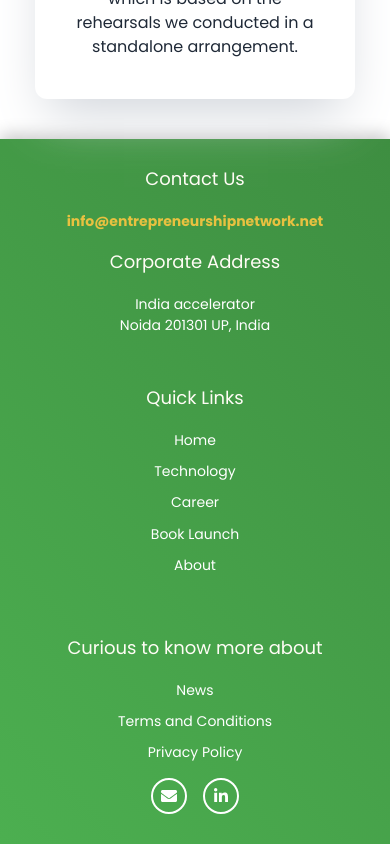
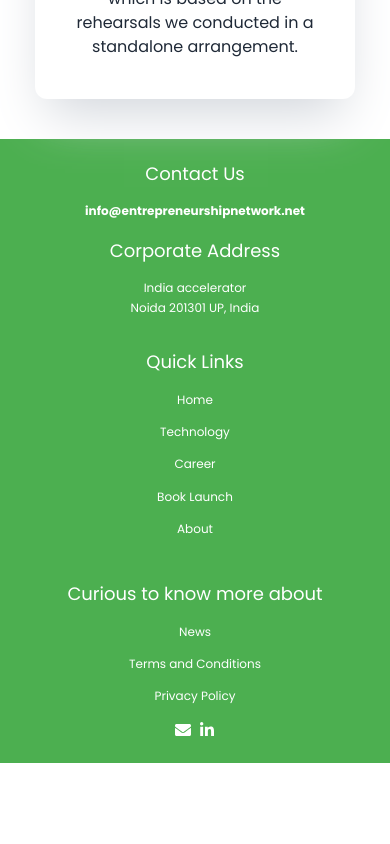
Before and after one commit to Himanshu0721/Ten_Space_Research, a React (Vite) app: page / in a window 390 px wide. Shown: the part 3089-3933 px from the top of the page. After the commit the page ends 3852 px from the top, so only its background shows below. Built offline with nearby package versions, Linux system fonts and the light colour scheme.

Commit message:
update navbar and footer

```diff
--- a/src/App.jsx
+++ b/src/App.jsx
@@ -17,11 +17,11 @@ function App() {
       <Navbar />
       <Routes>
         <Route path="/" element={<Home />} />
-        <Route path="/Contact" element={<Contact />} />
-        <Route path="/About" element={<About />} />
-        <Route path="/Conditions" element={<Conditions />} />
-        <Route path="/Policies" element={<Policies />} />
-        <Route path="/Technology" element={<Technology />} />
+        <Route path="/contact" element={<Contact />} />
+        <Route path="/about" element={<About />} />
+        <Route path="/conditions" element={<Conditions />} />
+        <Route path="/policies" element={<Policies />} />
+        <Route path="/technology" element={<Technology />} />
       </Routes>
       <Footer />
     </BrowserRouter>
--- a/src/components/footer/Footer.css
+++ b/src/components/footer/Footer.css
@@ -1,9 +1,9 @@
 .footer {
-  background: linear-gradient(45deg, #4caf50, #3e8e41);
+  background-color: #4caf50;
   color: white;
+  bottom: 0;
   padding: 50px;
   font-family: 'Times New Roman', Times, serif;
-  box-shadow: 0 -5px 15px rgba(0, 0, 0, 0.2);
 }
 
 .footer-container {
@@ -11,7 +11,7 @@
   justify-content: space-between;
   align-items: flex-start;
   flex-wrap: wrap;
-  gap: 5rem;
+  gap: 10rem;
   max-width: 1200px;
   margin: 0 auto;
 }
@@ -25,33 +25,25 @@
 
 .footer-section h3 {
   margin-bottom: 17px;
-  font-size: 24px;
-  color: #fffcf5;
-  padding-bottom: 5px;
+  font-size: 22px;
 }
-
 .footer-section p {
-  font-size: 18px;
-  line-height: 1.5;
+  font-size: 16px;
 }
 
 .footer-highlight {
-  font-size: 18px;
+  font-size: 16px;
   font-weight: bold;
-  color: #e8c140;
 }
 
 .footer-link {
   color: #ffffff;
   text-decoration: none;
-  font-size: 18px;
-  position: relative;
+  font-size: 16px;
 }
 
 .footer-link:hover {
-  text-decoration: none;
-  color: #e8c140;
-  border-bottom: 1px solid #e8c140;
+  text-decoration: underline;
 }
 
 .footer-links {
@@ -67,31 +59,26 @@
 .footer-social-icons {
   display: flex;
   justify-content: start;
-  gap: 1rem;
+  gap: 0.5rem;
   margin-top: 1rem;
 }
 
 .footer-social-icon {
   font-size: 1.5rem;
   color: white;
-  transition: color 0.3s, transform 0.3s, box-shadow 0.3s;
-  border: 2px solid white;
-  border-radius: 50%;
-  padding: 8px;
+  transition: color 0.3s, transform 0.3s;
 }
 
 .footer-social-icon:hover {
   color: #2f3134;
   transform: scale(1.1);
-  box-shadow: 0 0 10px #e8c140;
-  background: white;
 }
 
 @media (max-width: 768px) {
   .footer-container {
       flex-direction: column;
       align-items: center;
-      gap: 2rem;
+      gap: 1.5rem;
   }
 
   .footer-section {
@@ -103,7 +90,7 @@
   }
 
   .footer-social-icon {
-      font-size: 1.3rem;
+      font-size: 1.2rem;
   }
 }
 
@@ -113,7 +100,7 @@
   }
 
   .footer-section {
-      padding: 10px;
+      padding: 5px;
   }
 
   .footer-section h3 {
@@ -125,11 +112,11 @@
   }
 
   .footer-link {
-      font-size: 14px;
+      font-size: 12px;
   }
 
   .footer-section p {
-      font-size: 14px;
+      font-size: 12px;
   }
 
   .footer-social-icon {
--- a/src/components/navbar/Navbar.jsx
+++ b/src/components/navbar/Navbar.jsx
@@ -31,7 +31,7 @@ const Navbar = () => {
                     </li>
                     <li>
                         <a
-                            href="/About"
+                            href="/about"
                             className="hover:text-[#4caf50] transition text-[clamp(0.75rem, 1vw, 1.25rem)] ml-4"
                         >
                             About
@@ -39,7 +39,7 @@ const Navbar = () => {
                     </li>
                     <li>
                         <a
-                            href="/Technology"
+                            href="/technology"
                             className="hover:text-[#4caf50] transition text-[clamp(0.75rem, 1vw, 1.25rem)]"
                         >
                             Technology
@@ -47,7 +47,7 @@ const Navbar = () => {
                     </li>
                     <li>
                         <a
-                            href="/Careers"
+                            href="/careers"
                             className="hover:text-[#4caf50] mr-4 transition text-[clamp(0.75rem, 1vw, 1.25rem)]"
                         >
                             Careers
@@ -55,7 +55,7 @@ const Navbar = () => {
                     </li>
                     <li>
                         <a
-                            href="/Contact"
+                            href="/contact"
                             className="hover:text-[#4caf50] transition text-[clamp(0.75rem, 1vw, 1.25rem)] mr-4"
                         >
                             Contact
@@ -102,7 +102,7 @@ const Navbar = () => {
                     {/* Mobile View */}
                     <ul
                         className={`${isOpen ? "block" : "hidden"
-                            } absolute right-0 mt-11 w-full bg-white border shadow-lg text-black p-4 border-t-6`}
+                            } absolute right-0 mt-11 w-full bg-white border shadow-lg text-black p-4 border-t-6 z-10`}
                     >
                         <li>
                             <a href="/" className="block px-4 py-2 hover:bg-[#4caf50]">
@@ -110,25 +110,25 @@ const Navbar = () => {
                             </a>
                         </li>
                         <li>
-                            <a href="/About" className="block px-4 py-2 hover:bg-[#4caf50]">
+                            <a href="/about" className="block px-4 py-2 hover:bg-[#4caf50]">
                                 About
                             </a>
                         </li>
                         <li>
                             <a
-                                href="/Technology"
+                                href="/technology"
                                 className="block px-4 py-2 hover:bg-[#4caf50]"
                             >
                                 Technology
                             </a>
                         </li>
                         <li>
-                            <a href="/Careers" className="block px-4 py-2 hover:bg-[#4caf50]">
+                            <a href="/careers" className="block px-4 py-2 hover:bg-[#4caf50]">
                                 Careers
                             </a>
                         </li>
                         <li>
-                            <a href="/Contact" className="block px-4 py-2 hover:bg-[#4caf50]">
+                            <a href="/contact" className="block px-4 py-2 hover:bg-[#4caf50]">
                                 Contact
                             </a>
                         </li>
--- a/src/components/pages/home/Home.jsx
+++ b/src/components/pages/home/Home.jsx
@@ -1,5 +1,6 @@
 import React, { useState } from "react";
 import Card from "../../Card/Card";
+import videoUrl from "../../../assets/rocket.mp4"
 
 function Home() {
   const objs = [
@@ -22,7 +23,7 @@ function Home() {
     <>
       <div className="w-full h-screen relative">
         <video className="h-screen w-screen object-cover" autoPlay loop muted>
-          <source src="/src/assets/rocket.mp4" type="video/mp4" />
+          <source src={videoUrl} type="video/mp4" />
         </video>
         <div className="absolute top-1/2 left-1/2 -translate-x-1/2 -translate-y-1/2 ">
           <h1 className="lg:text-6xl font-extrabold text-center bg-clip-text text-transparent bg-gradient-to-r from-white to-white  md:text-4xl  sm: text-4xl">
```
